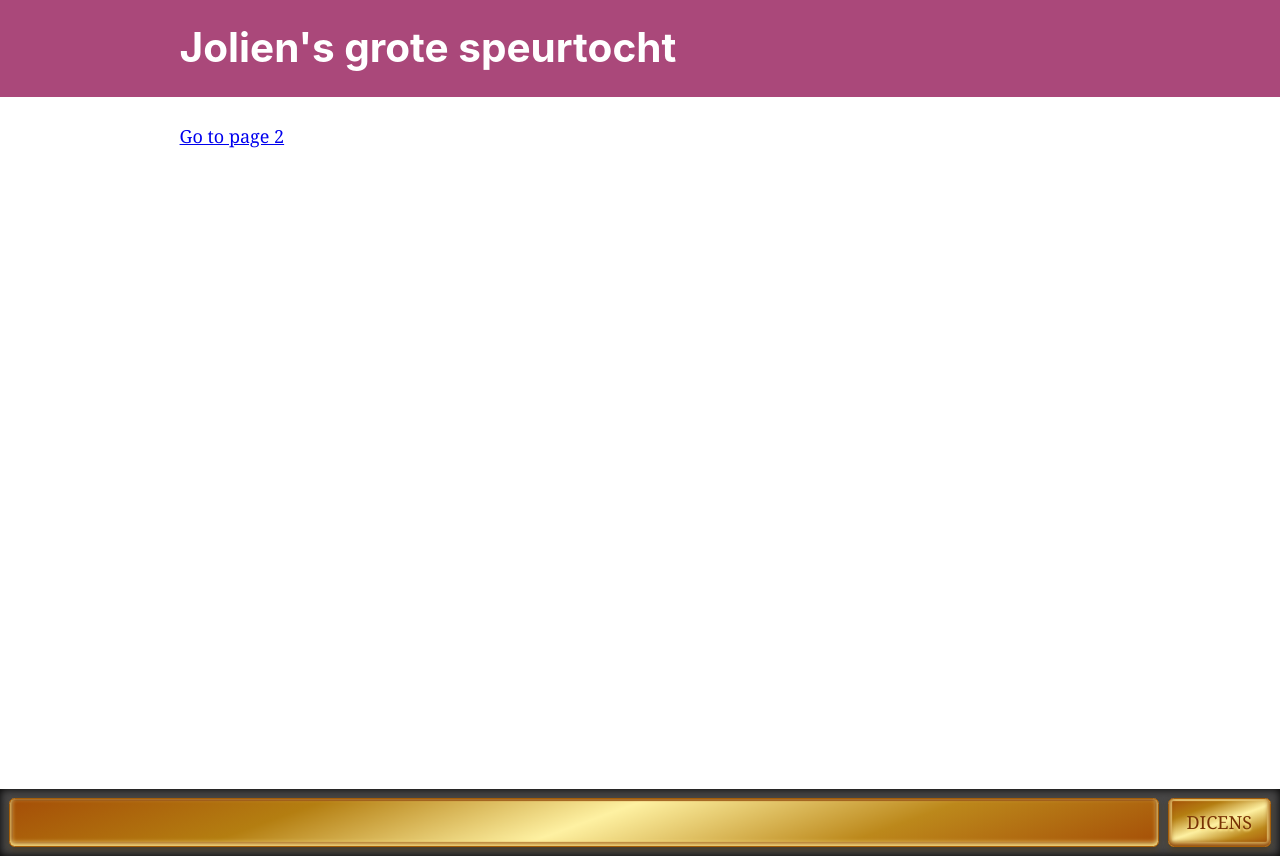
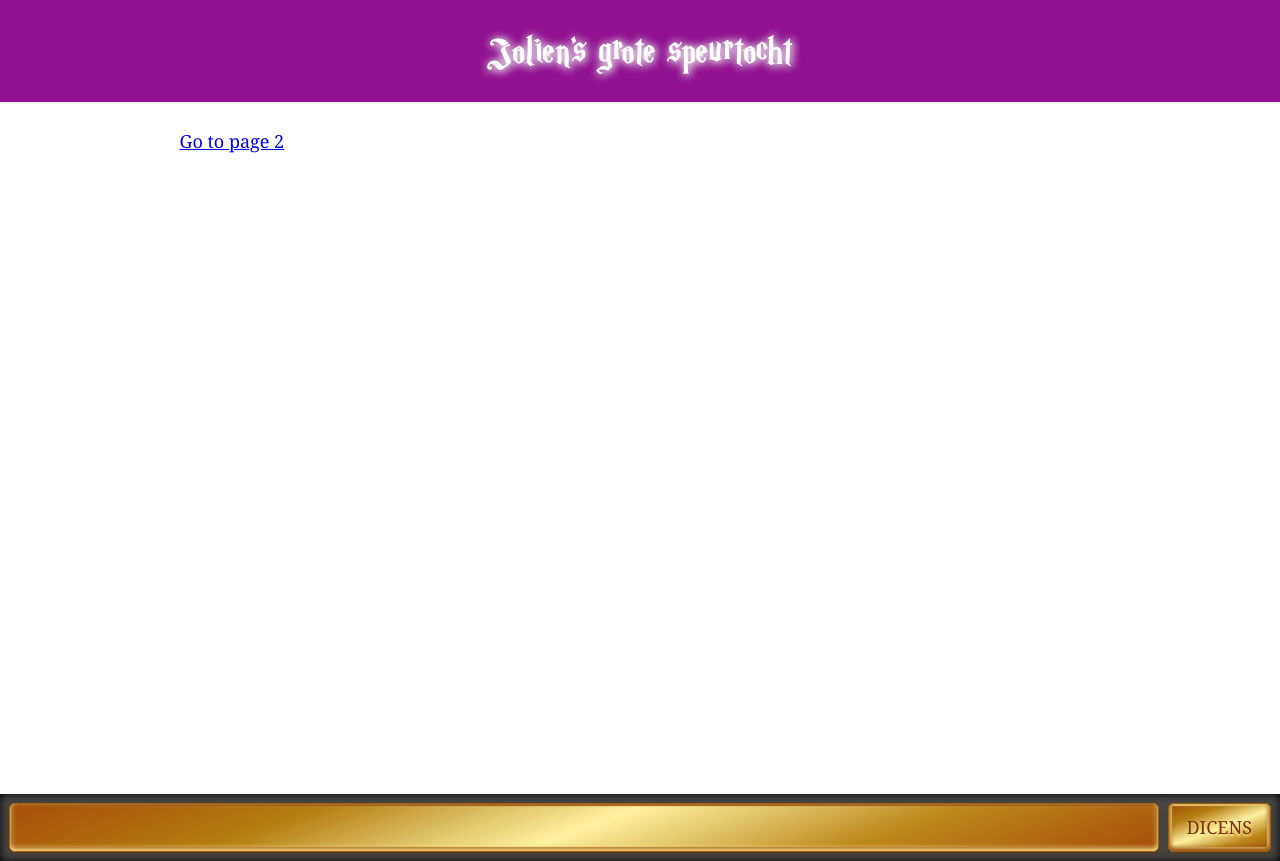
Before and after one commit to dhrstoff/speurtocht, a Gatsby site: page / in a window 1280 px wide. Built offline with nearby package versions, Linux system fonts and the light colour scheme; Gatsby itself is replaced by a stand-in of ours.

Commit message:
added header font

```diff
--- a/src/components/header.js
+++ b/src/components/header.js
@@ -2,13 +2,10 @@ import { Link } from "gatsby"
 import PropTypes from "prop-types"
 import React from "react"
 
+import './header.scss';
+
 const Header = ({ siteTitle }) => (
-  <header
-    style={{
-      background: `#aa487a`,
-      marginBottom: `1.45rem`,
-    }}
-  >
+  <header>
     <div
       style={{
         margin: `0 auto`,
@@ -16,17 +13,7 @@ const Header = ({ siteTitle }) => (
         padding: `1.45rem 1.0875rem`,
       }}
     >
-      <h1 style={{ margin: 0 }}>
-        <Link
-          to="/"
-          style={{
-            color: `white`,
-            textDecoration: `none`,
-          }}
-        >
-          {siteTitle}
-        </Link>
-      </h1>
+      <h1>{siteTitle}</h1>
     </div>
   </header>
 )
--- /dev/null
+++ b/src/components/header.scss
@@ -0,0 +1,14 @@
+header {
+  background: #911191;
+  margin-bottom: 1.45rem;
+
+  h1 {
+    color: #fff;
+    font-family: magicFont;
+    font-weight: 100;
+    text-align: center;
+    margin: 0;
+    font-size: 2.5rem;
+    text-shadow:1px 1px 10px #fff, 1px 1px 10px #ccc;
+  }
+}
--- a/src/components/layout.css
+++ b/src/components/layout.css
@@ -620,3 +620,9 @@ pre tt:after {
     font-size: 100%;
   }
 }
+
+
+@font-face {
+  font-family: magicFont;
+  src: url('../fonts/MagicSchool.ttf');
+}
--- a/src/pages/index.js
+++ b/src/pages/index.js
@@ -3,6 +3,8 @@ import { Link } from "gatsby"
 
 import Layout from "../components/layout"
 import SEO from "../components/seo"
+
+import "./index.scss";
 
 const IndexPage = () => {
   return (
```
Also changed, not shown: src/fonts/MagicSchool.ttf (added), src/pages/index.scss (added).
